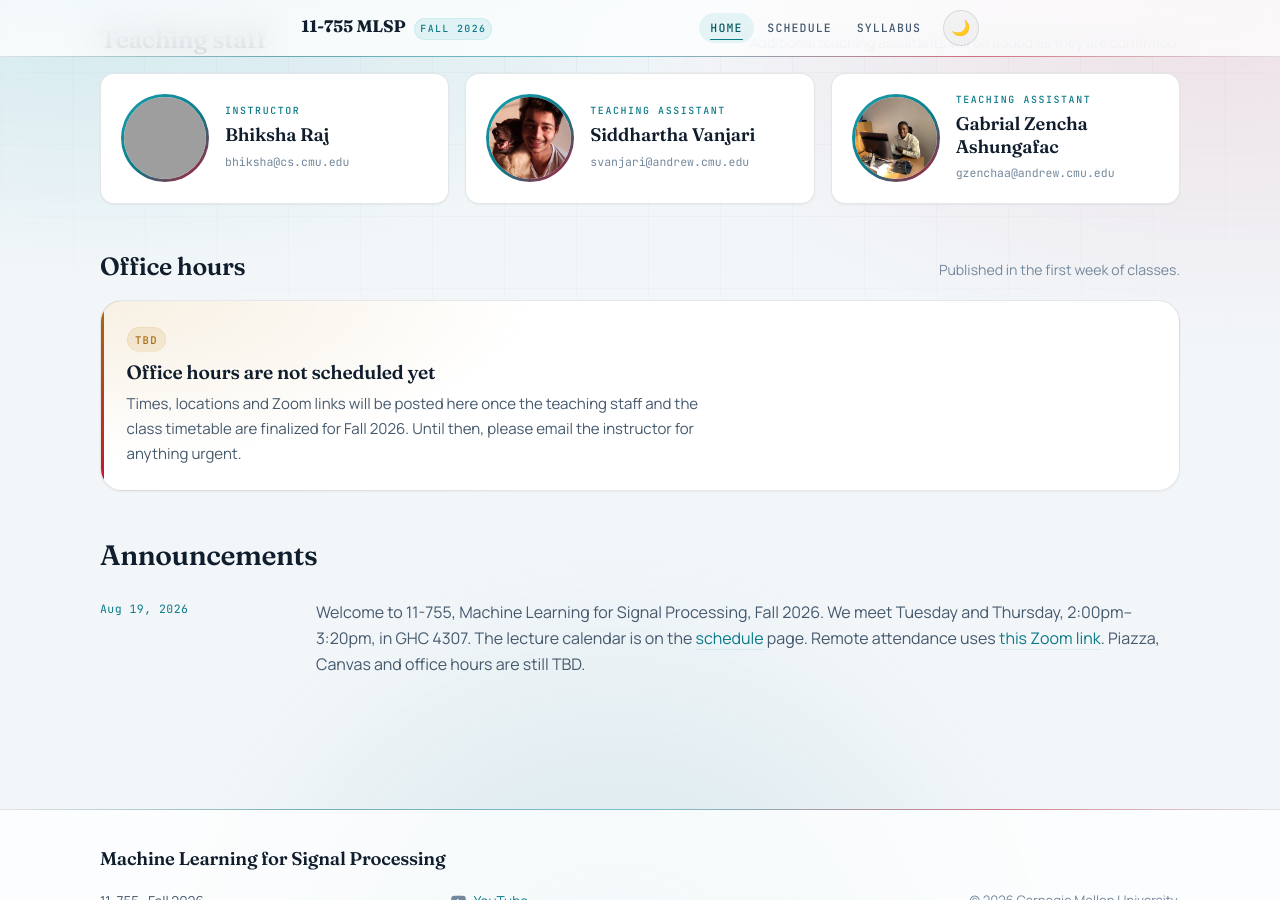
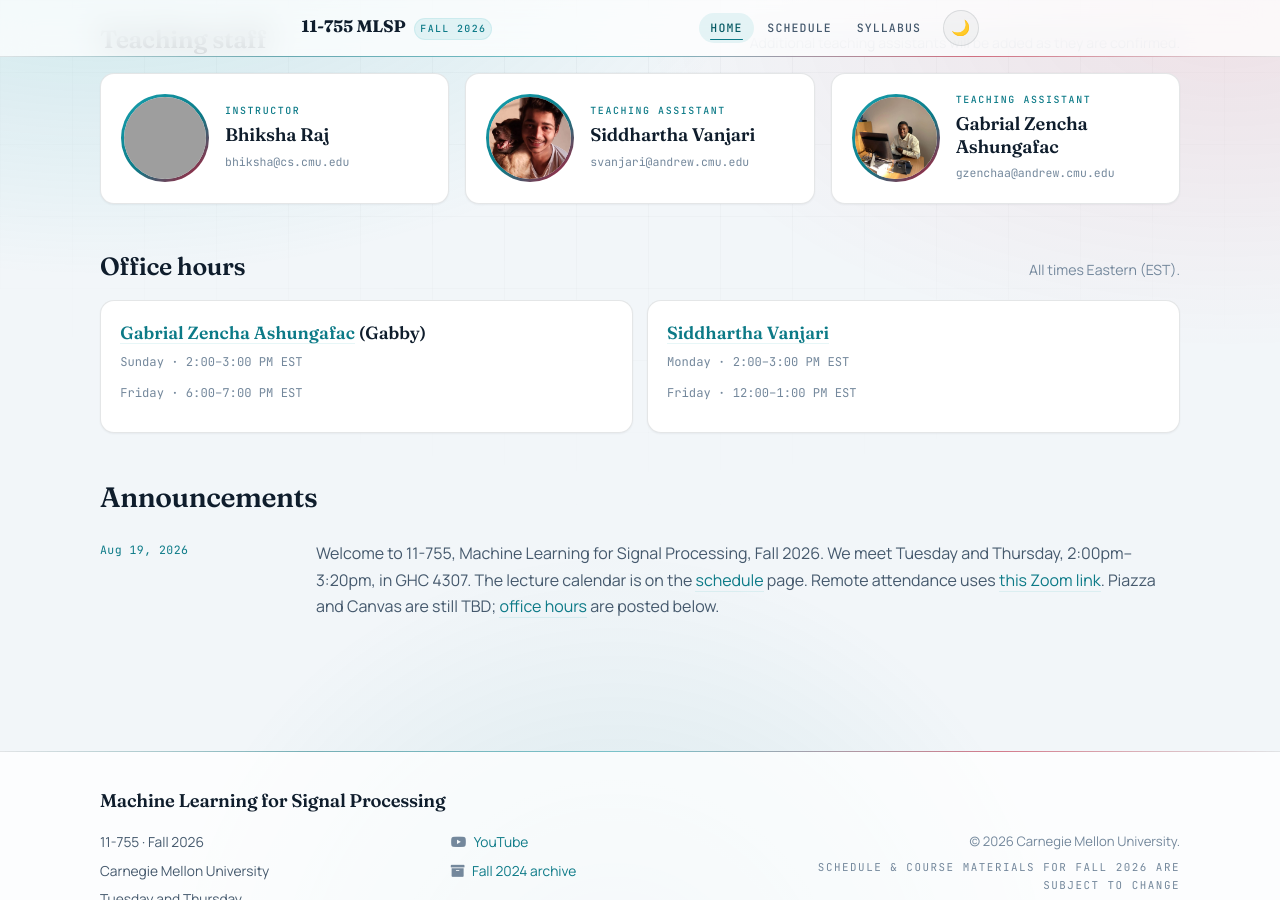
Before and after one commit to cmu-mlsp/mlspcourse, a Jekyll site: the page built from index.html, in a window 1280 px wide and 900 px high, scrolled down 1103 px. Built offline with Jekyll 4.4.1, drawn with Linux system fonts in a browser that asks for light colours; nearby versions of some CDN libraries; the list of posts is cut into pages by our own code; comment, search, counter and statistics services are not loaded; grey boxes are pictures that could not be loaded.

Commit message:
Publish Fall 2026 TA office hours on the course site.
Students can now see Gabby and Siddhartha's weekly OH slots instead of TBD placeholders.

Co-authored-by: Cursor <cursoragent@cursor.com>

```diff
--- a/index.html
+++ b/index.html
@@ -61,7 +61,7 @@ title: "11-755 MLSP"
 
     <hr class="signal-rule" />
 
-    <!-- Logistics: Piazza, Canvas and office hours remain TBD. -->
+    <!-- Logistics: Piazza and Canvas remain TBD. -->
     <section class="section" id="logistics">
       <div class="section__head">
         <h2>Course logistics</h2>
@@ -172,68 +172,30 @@ title: "11-755 MLSP"
       </ul>
     </section>
 
-    <!-- Office hours: not scheduled yet. -->
+    <!-- Office hours: Fall 2026 TA schedule. -->
     <section class="section" id="office-hours">
       <div class="section__head">
         <h2>Office hours</h2>
-        <p class="section__note">Published in the first week of classes.</p>
+        <p class="section__note">All times Eastern (EST).</p>
       </div>
 
-      <div class="notice notice--tbd">
-        <span class="notice__bar" aria-hidden="true"></span>
-        <span class="chip chip--tbd">TBD</span>
-        <h3>Office hours are not scheduled yet</h3>
-        <p>Times, locations and Zoom links will be posted here once the teaching staff and the class timetable are
-          finalized for {{ site.course_term }}. Until then, please email the instructor for anything urgent.</p>
-      </div>
-
-      {% comment %} TODO: restore when Fall 2026 office hours are set (Fall 2025 schedule kept for reference).
       <div class="office-hours-grid">
         <div class="oh-card">
-          <div class="oh-day">Sunday</div>
-          <div class="oh-time">09:00-10:00 AM EST</div>
-          <div class="oh-staff">
-            <a href="https://tianyun-zhang.github.io/" target="_blank">Tianyun</a>,
-            <a href="https://lucys-99.github.io/" target="_blank">Lucy</a>,
-            <a href="https://www.linkedin.com/in/siddhartha-vanjari/" target="_blank">Sid</a>
+          <div class="oh-day">
+            <a href="https://www.linkedin.com/in/gabrial-zencha/" target="_blank">Gabrial Zencha Ashungafac</a> (Gabby)
           </div>
-          <div class="oh-location">
-            <a href="https://cmu.zoom.us/j/98946060283?pwd=qP1Pywjnf072QRmwcV5i4gGa2P0coa.1" class="zoom-link" target="_blank">
-              <i class="fas fa-video"></i> Zoom
-            </a>
-          </div>
+          <div class="oh-time">Sunday · 2:00–3:00 PM EST</div>
+          <div class="oh-time">Friday · 6:00–7:00 PM EST</div>
         </div>
 
         <div class="oh-card">
-          <div class="oh-day">Tuesday</div>
-          <div class="oh-time">12:30-01:30 PM EST</div>
-          <div class="oh-staff">
-            <a href="https://www.linkedin.com/in/siddhartha-vanjari/" target="_blank">Sid</a>,
-            <a href="https://www.linkedin.com/in/ayisha-nuhu/" target="_blank">Ayisha</a>
+          <div class="oh-day">
+            <a href="https://www.linkedin.com/in/siddhartha-vanjari/" target="_blank">Siddhartha Vanjari</a>
           </div>
-          <div class="oh-location">
-            <a href="https://cmu.zoom.us/j/98946060283?pwd=qP1Pywjnf072QRmwcV5i4gGa2P0coa.1" class="zoom-link" target="_blank">
-              <i class="fas fa-map-marker-alt"></i> GHC-6705 &amp; Zoom
-            </a>
-          </div>
-        </div>
-
-        <div class="oh-card">
-          <div class="oh-day">Thursday</div>
-          <div class="oh-time">12:30-1:30 PM EST</div>
-          <div class="oh-staff">
-            <a href="https://tianyun-zhang.github.io/" target="_blank">Tianyun</a>,
-            <a href="https://lucys-99.github.io/" target="_blank">Lucy</a>,
-            <a href="https://www.linkedin.com/in/gabrial-zencha/" target="_blank">Gabby</a>
-          </div>
-          <div class="oh-location">
-            <a href="https://cmu.zoom.us/j/98946060283?pwd=qP1Pywjnf072QRmwcV5i4gGa2P0coa.1" class="zoom-link" target="_blank">
-              <i class="fas fa-map-marker-alt"></i> GHC-6705 &amp; Zoom
-            </a>
-          </div>
+          <div class="oh-time">Monday · 2:00–3:00 PM EST</div>
+          <div class="oh-time">Friday · 12:00–1:00 PM EST</div>
         </div>
       </div>
-      {% endcomment %}
     </section>
 
     <!-- Announcements: previous-term entries are disabled so no stale dates show. -->
@@ -243,7 +205,7 @@ title: "11-755 MLSP"
       <table>
         <tr>
           <td class="date">Aug 19, 2026</td>
-          <td class="announcement">Welcome to 11-755, Machine Learning for Signal Processing, Fall 2026. We meet {{ site.meeting_days }}, {{ site.meeting_time }}, in {{ site.meeting_room }}. The lecture calendar is on the <a href="{{ site.baseurl }}/schedule/">schedule</a> page. Remote attendance uses <a href="{{ site.zoom_url }}" target="_blank" rel="noopener">this Zoom link</a>. Piazza, Canvas and office hours are still TBD.</td>
+          <td class="announcement">Welcome to 11-755, Machine Learning for Signal Processing, Fall 2026. We meet {{ site.meeting_days }}, {{ site.meeting_time }}, in {{ site.meeting_room }}. The lecture calendar is on the <a href="{{ site.baseurl }}/schedule/">schedule</a> page. Remote attendance uses <a href="{{ site.zoom_url }}" target="_blank" rel="noopener">this Zoom link</a>. Piazza and Canvas are still TBD; <a href="#office-hours">office hours</a> are posted below.</td>
         </tr>
       </table>
     </section>
```
Also changed, not shown: _pages/syllabus.md (+1 -1 lines).
